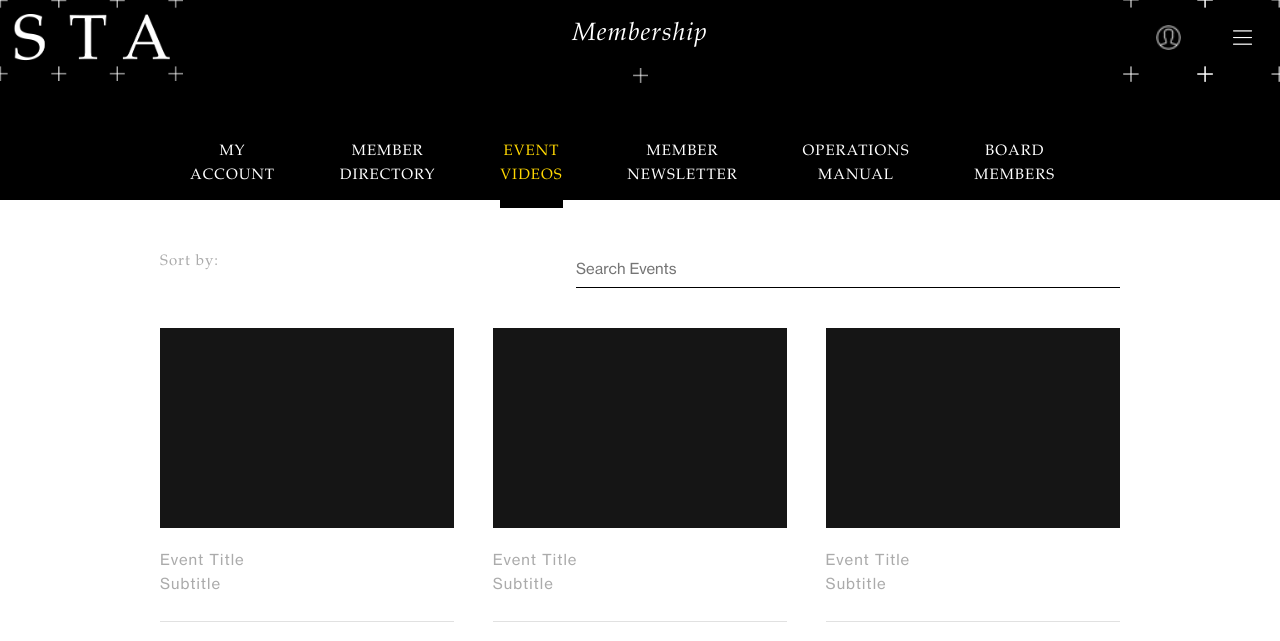
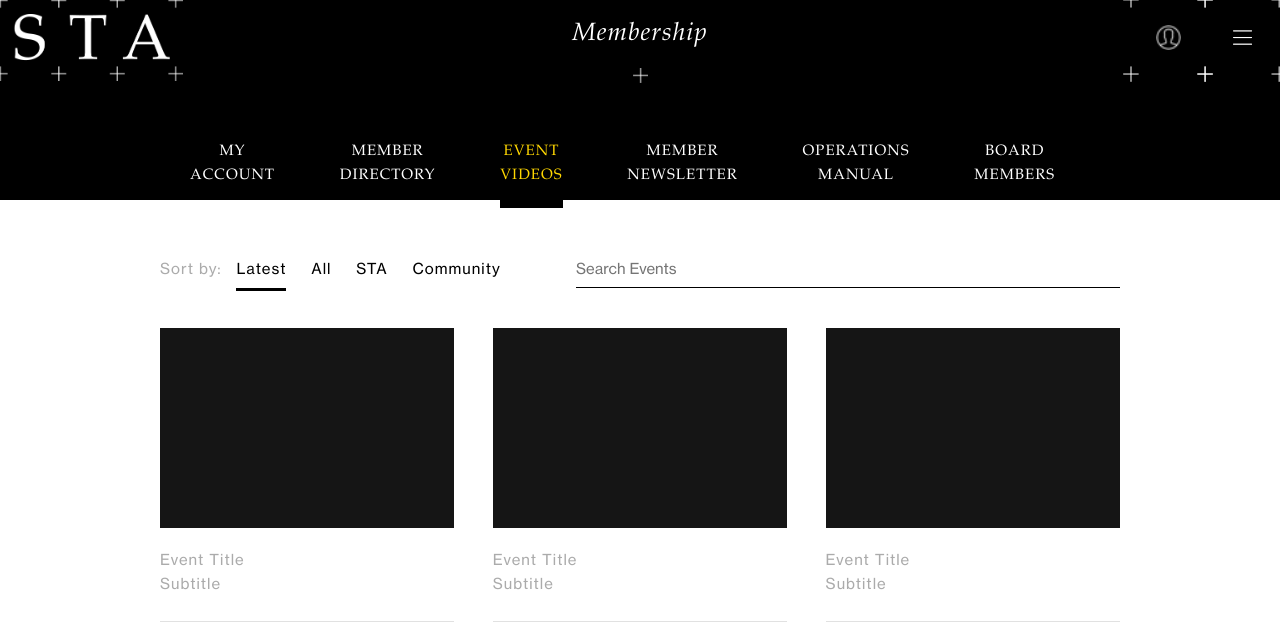
Before and after one commit to headphonesjones/STA-Chicago, a PHP site: page /event-videos.php in a window 1280 px wide. Shown: the top 641 px of the page. Run offline with PHP 8.4, Linux system fonts and the light colour scheme; some libraries are stand-ins or nearby versions.

Commit message:
Update some styles on event videos page

```diff
--- a/event-videos.php
+++ b/event-videos.php
@@ -13,12 +13,12 @@
     <div class="container videosContainer">
         <div class="row">
             <div class="five columns">
-                <div>
+                <div class="sortVideos">
                     <span>Sort by:</span>
-                    <a href="#">Latest</a>
-                    <a href="#">All</a>
-                    <a href="#">STA</a>
-                    <a href="#">Community</a>
+                    <a class="filter active" href="#">Latest</a>
+                    <a class="filter" href="#">All</a>
+                    <a class="filter" href="#">STA</a>
+                    <a class="filter" href="#">Community</a>
                 </div>
             </div>
             <div class="seven columns">
--- a/src/styles/layouts/_event-videos.scss
+++ b/src/styles/layouts/_event-videos.scss
@@ -0,0 +1,30 @@
+.videosContainer span {
+  font-family: NHaas-Regular,sans-serif;
+}
+
+.videosContainer .filter {
+  border-bottom-left-radius: 0;
+  border-bottom-right-radius: 0;
+  margin-bottom: -1px;
+  border-left: 0 !important;
+  border-right: 0 !important;
+  border-top: 0 !important;
+  border-bottom: 3px solid transparent;
+  margin-top: 30px;
+  margin-bottom: 40px;
+  font-family: $font;
+  font-size:15px;
+  color:$black;
+  margin-right:10px;
+  margin-left:10px;
+  padding-bottom:10px;
+  transition: all .5s ease;
+}
+
+.videosContainer .filter.active, .videosContainer .filter:hover {
+  border-bottom: 3px solid $black;
+}
+
+.sortVideos {
+  padding-top:7px;
+}
--- a/src/styles/layouts/_my-account.scss
+++ b/src/styles/layouts/_my-account.scss
@@ -30,7 +30,6 @@ ul.tab-nav li a.button {
 
 ul.tab-nav li a.active.button {
   border-bottom: 3px solid $black;
-
 }
 
 .tab-content {
```
Also changed, not shown: dist/styles/screen.css, dist/styles/screen.min.css.
